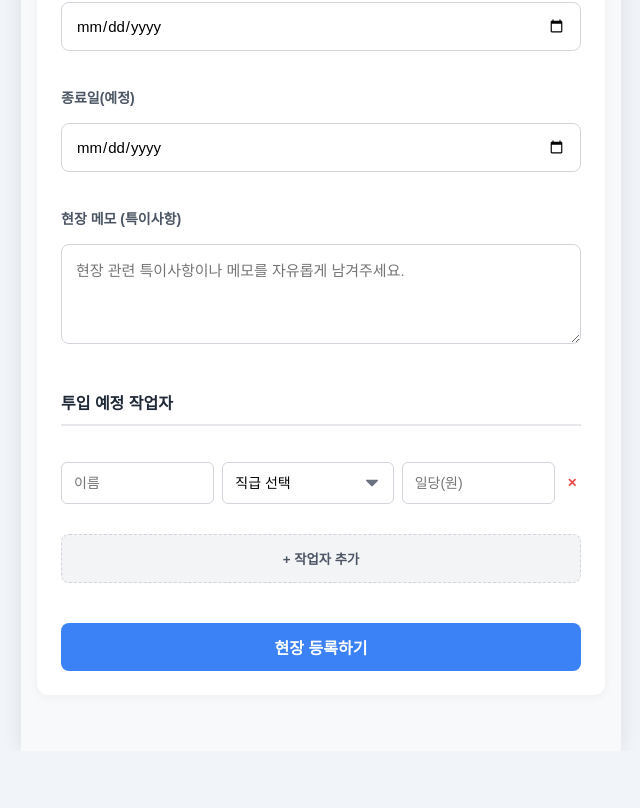
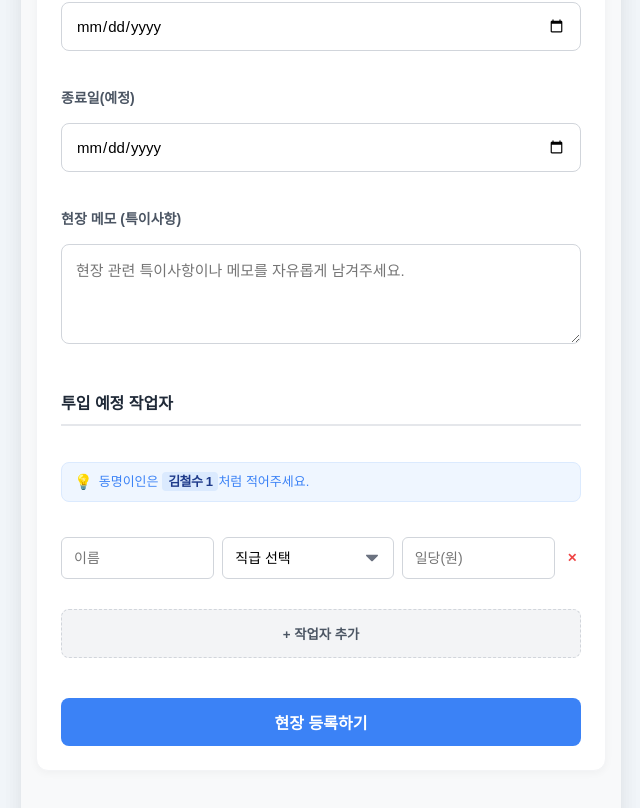
Before and after one commit to aurorann/BanjangNote-frontend, a Vue app: page /project/add in a window 1280 px wide. Shown: the part 559-1367 px from the top of the page, without its empty margins (319-959 px from the left). Before the commit the page ends 1310 px from the top, so only its background shows below. Built offline with nearby package versions, Linux system fonts and the light colour scheme; no server answers; sample sign-in values are in the browser's storage.

Commit message:
작업자 추가시 동명이인 안내 문구 추가

```diff
--- a/src/assets/css/project-add.css
+++ b/src/assets/css/project-add.css
@@ -86,3 +86,35 @@
   justify-content: center;
   flex-shrink: 0;
 }
+
+/* --- 작업자 동명이인 안내 문구 (모바일 한줄 최적화) --- */
+.worker-helper-text {
+  background-color: #eff6ff;
+  color: #3b82f6;
+  font-size: 13px;
+  padding: 10px 12px;
+  border-radius: 8px;
+  margin-bottom: 15px;
+  display: flex;
+  align-items: center; /* 텍스트와 아이콘을 예쁘게 수직 중앙 정렬 */
+  gap: 6px;
+  border: 1px solid #dbeafe;
+}
+
+.worker-helper-text .tip-icon {
+  flex-shrink: 0; /* 🔥 화면이 좁아져도 전구 아이콘이 찌그러지지 않게 방어 */
+  font-size: 15px;
+}
+
+.worker-helper-text .tip-text {
+  line-height: 1.3;
+  word-break: keep-all; /* 글자가 중간에 쪼개지지 않도록 단어 단위로 묶음 */
+}
+
+.worker-helper-text strong {
+  background-color: #dbeafe;
+  padding: 2px 6px;
+  border-radius: 4px;
+  color: #1e3a8a;
+  letter-spacing: -0.5px;
+}
--- a/src/views/ProjectAdd.vue
+++ b/src/views/ProjectAdd.vue
@@ -49,6 +49,11 @@
       </div>
 
       <h3 class="section-title">투입 예정 작업자</h3>
+
+      <div class="worker-helper-text">
+        <span class="tip-icon">💡</span>
+        <span class="tip-text">동명이인은 <strong>김철수 1</strong>처럼 적어주세요.</span>
+      </div>
 
       <div class="worker-row" v-for="(worker, index) in workers" :key="index">
         <input type="text" placeholder="이름" v-model="worker.name" maxlength="50"/>
@@ -155,8 +160,8 @@ onMounted(async () => {
       if (assignmentData.length > 0) {
         workers.value = assignmentData.map((a) => ({
           name: a.worker.name,
-          role: a.worker.role,
-          dailyRate: a.appliedDailyRate,
+          role: a.worker.role || '',
+          dailyRate: a.appliedDailyRate || '',
         }))
       }
     }
```
